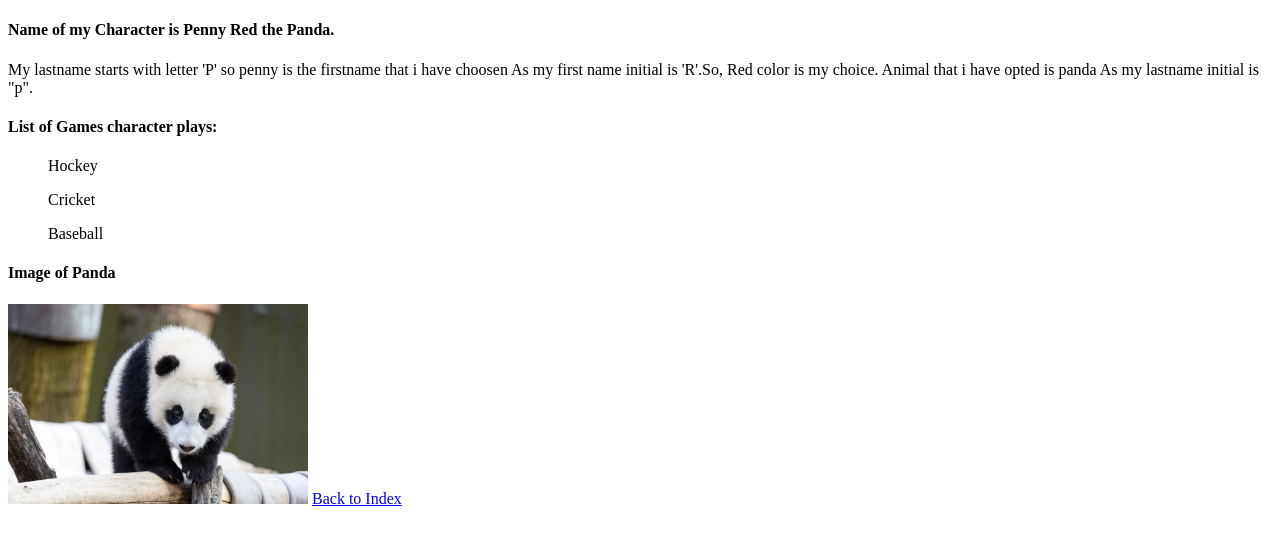
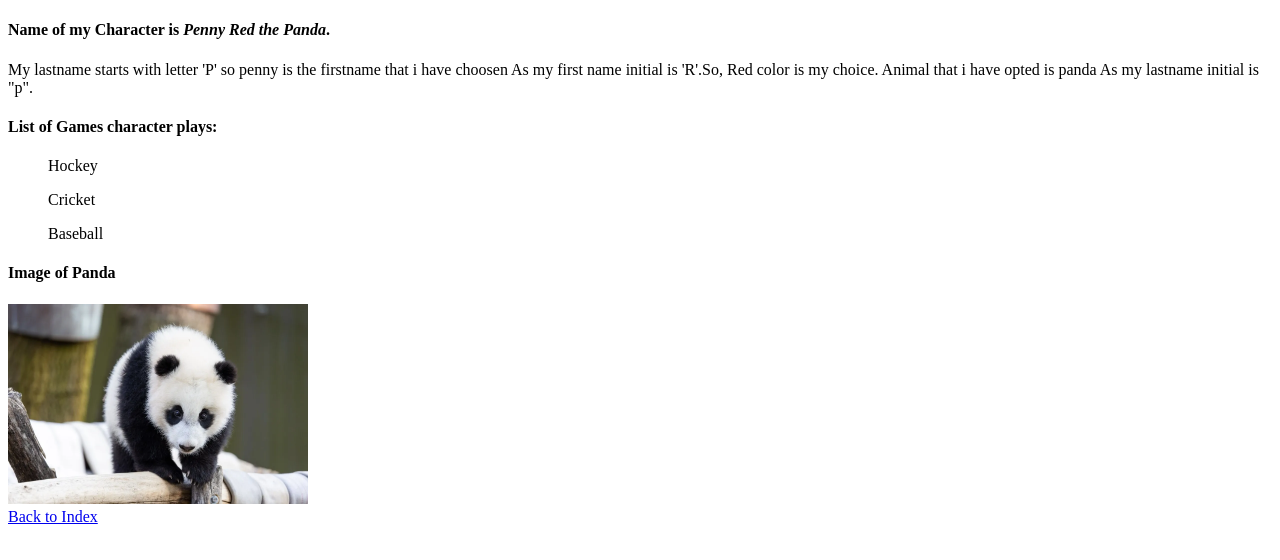
Before and after one commit to 44-563-Web-Apps-S24/44563-webapps-s24-assignment3-rushikas569628, a plain HTML site: page bonus.html in a window 1280 px wide. Drawn offline with Linux system fonts and the light colour scheme.

Commit message:
Bonuspage

```diff
--- a/bonus.html
+++ b/bonus.html
@@ -4,7 +4,7 @@
 <title>Bonus Page</title>
 </head>
 <body>
-    <h4>Name of my Character is <b>Penny Red the Panda</b>.</h4>
+    <h4>Name of my Character is <i>Penny Red the Panda</i>.</h4>
     <p>My lastname starts with letter 'P' so penny is the firstname that i have choosen
         As my first name initial is 'R'.So, Red color is my choice.
         Animal that i have opted is panda As my lastname initial is "p".
@@ -15,6 +15,7 @@
         <ol> Baseball </ol>
     <h4>Image of Panda</h4>
     <img src="panda.jpg" width="300" height="200">
-    <a href="index.html">Back to Index</a>
+<br>
+<a href="index.html">Back to Index</a>
 </body>
 </html>
```
